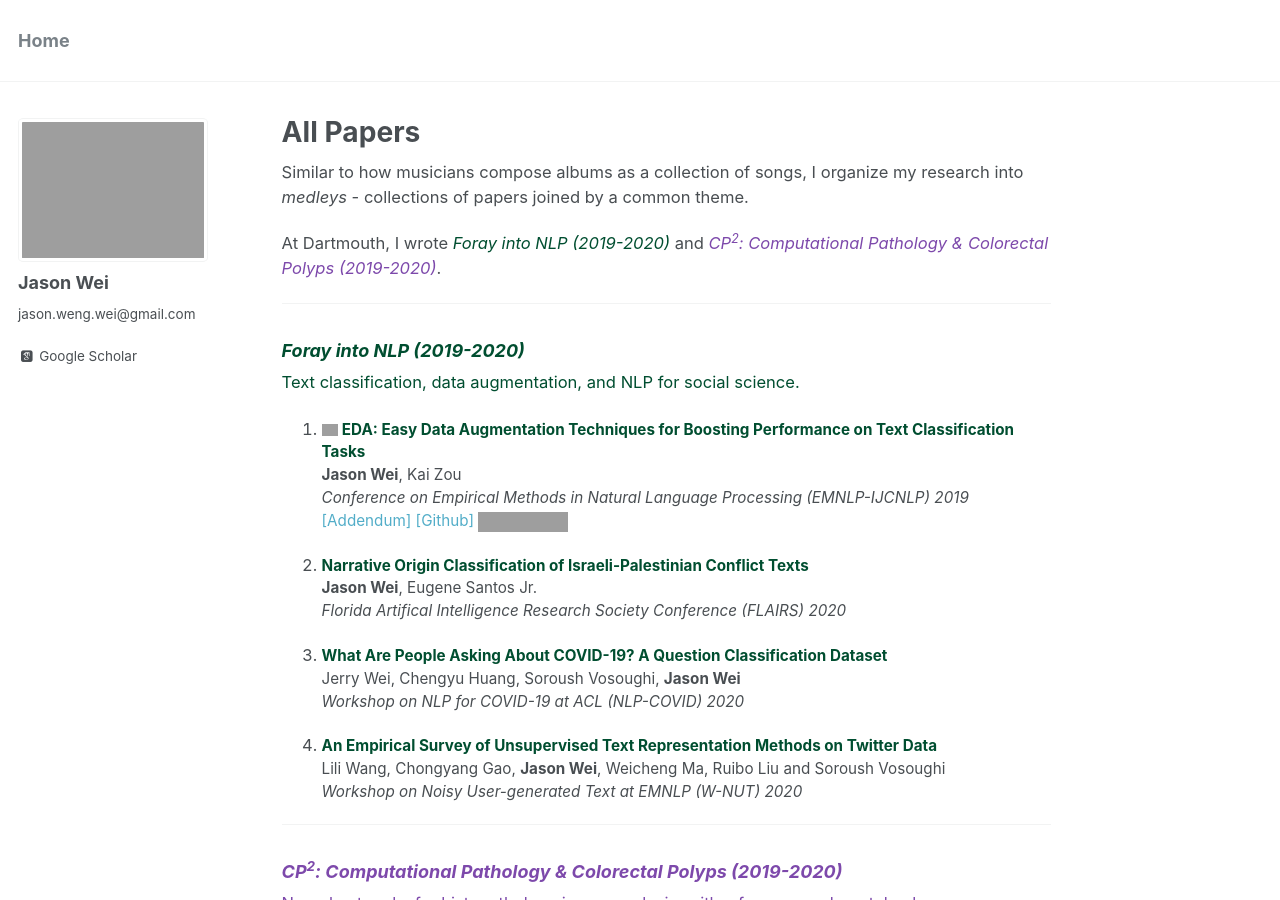
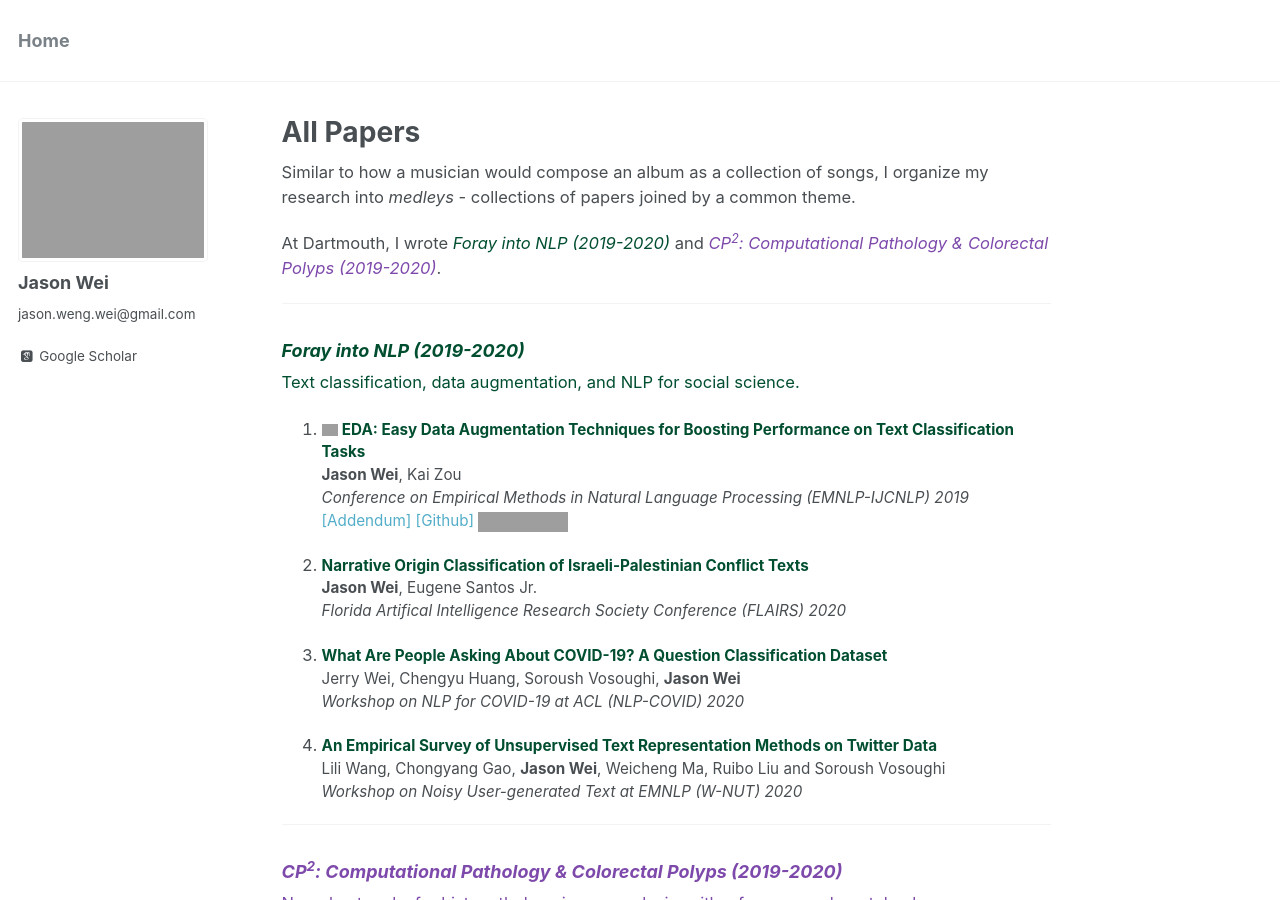
Before and after one commit to jasonwei20/jasonwei20.github.io, a Jekyll site: the page built from _pages/all_papers.md, in a window 1280 px wide and 900 px high. Built offline with Jekyll 4.4.1, drawn with Linux system fonts in a browser that asks for light colours; some web fonts are replaced; grey boxes are pictures that could not be loaded.

Commit message:
fix typo

```diff
--- a/_pages/all_papers.md
+++ b/_pages/all_papers.md
@@ -4,7 +4,7 @@ permalink: /papers/
 author_profile: true
 ---
 
-Similar to how musicians compose albums as a collection of songs, I organize my research into *medleys* - collections of papers joined by a common theme.
+Similar to how a musician would compose an album as a collection of songs, I organize my research into *medleys* - collections of papers joined by a common theme.
 
 At Dartmouth, I wrote [<span style="color:#004E30">*Foray into NLP (2019-2020)*</span>](#foray) and [<span style="color:#7d49ab"> *CP<sup>2</sup>: Computational Pathology & Colorectal Polyps (2019-2020)*</span>](#cp2).
 
```
